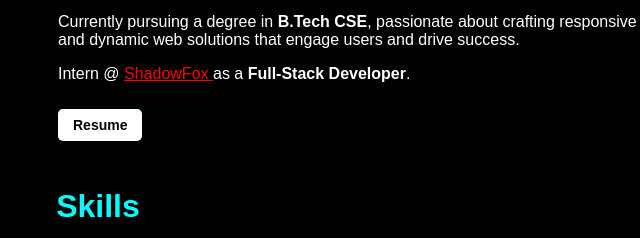
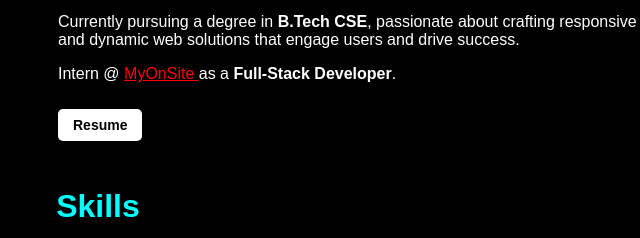
Before and after one commit to R4HUL0007/Portfolio, a plain HTML site: page index.html in a window 1280 px wide. Shown: the part 401-639 px from the top of the page, 282-922 px from the left. Drawn offline with Linux system fonts and the light colour scheme.

Commit message:
Update index.html

```diff
--- a/index.html
+++ b/index.html
@@ -35,7 +35,7 @@
 
         <p>Currently pursuing a degree in <strong>B.Tech CSE</strong>, passionate about crafting responsive and dynamic web solutions that engage users and drive success.</p>
 
-        <p>Intern @ <a href="https://myonsitehealthcare.com//" target="_blank"  strong class="highlight-red">ShadowFox  </a></strong> as a <strong>Full-Stack Developer</strong>.</p>
+        <p>Intern @ <a href="https://myonsitehealthcare.com//" target="_blank"  strong class="highlight-red">MyOnSite  </a></strong> as a <strong>Full-Stack Developer</strong>.</p>
         <div class="btn-group">
               <a href="images/Rahul_Mehta1.pdf" class="btn github" target="_blank"  ">Resume </a>
             </div>
```
